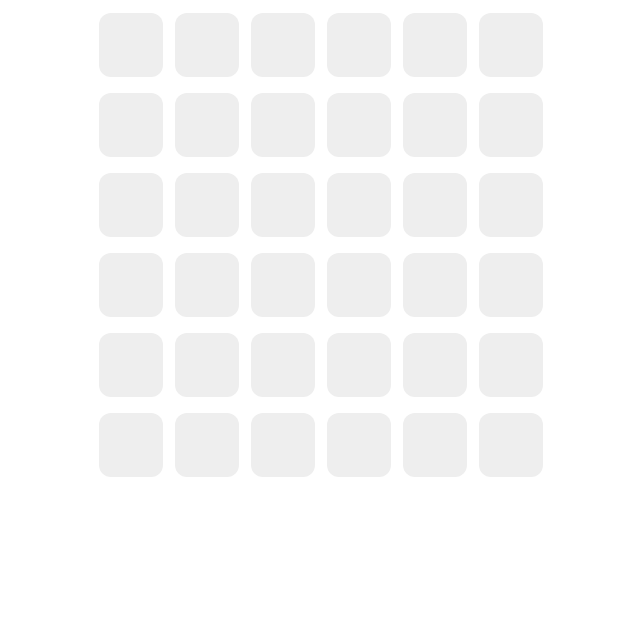
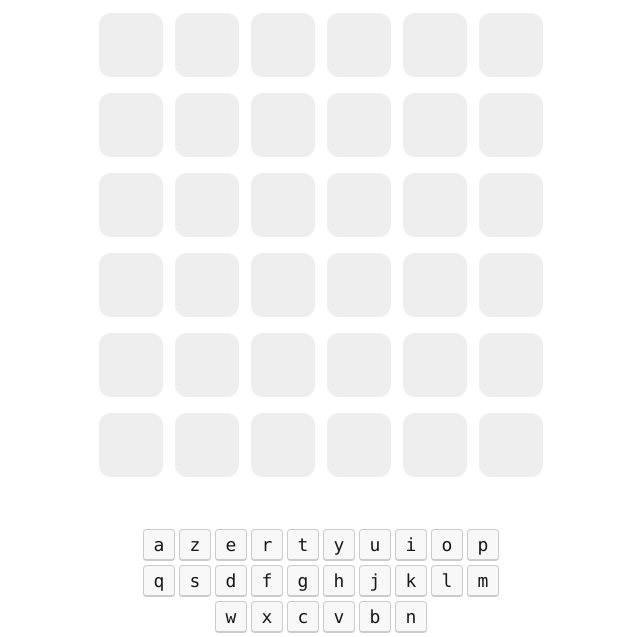
Before and after one commit to BarbierTheo/wordle, a website: page index.html in a window 1280 px wide. Shown: the part 163-800 px from the top of the page, without its empty margins (319-959 px from the left). Drawn offline with Linux system fonts and the light colour scheme.

Commit message:
ajout des lettres utilisées sur le clavier

```diff
--- a/index.html
+++ b/index.html
@@ -151,9 +151,43 @@
             </div>
         </div>
 
-        <div id="retry">
+        <div id="retry" class="h-[3rem]">
         </div>
 
+        <div>
+            <div class="my-1 flex w-full justify-center gap-1">
+                <kbd class="kbd kbd-xl" id="a">a</kbd>
+                <kbd class="kbd kbd-xl" id="z">z</kbd>
+                <kbd class="kbd kbd-xl" id="e">e</kbd>
+                <kbd class="kbd kbd-xl" id="r">r</kbd>
+                <kbd class="kbd kbd-xl" id="t">t</kbd>
+                <kbd class="kbd kbd-xl" id="y">y</kbd>
+                <kbd class="kbd kbd-xl" id="u">u</kbd>
+                <kbd class="kbd kbd-xl" id="i">i</kbd>
+                <kbd class="kbd kbd-xl" id="o">o</kbd>
+                <kbd class="kbd kbd-xl" id="p">p</kbd>
+              </div>
+              <div class="my-1 flex w-full justify-center gap-1">
+                <kbd class="kbd kbd-xl" id="q">q</kbd>
+                <kbd class="kbd kbd-xl" id="s">s</kbd>
+                <kbd class="kbd kbd-xl" id="d">d</kbd>
+                <kbd class="kbd kbd-xl" id="f">f</kbd>
+                <kbd class="kbd kbd-xl" id="g">g</kbd>
+                <kbd class="kbd kbd-xl" id="h">h</kbd>
+                <kbd class="kbd kbd-xl" id="j">j</kbd>
+                <kbd class="kbd kbd-xl" id="k">k</kbd>
+                <kbd class="kbd kbd-xl" id="l">l</kbd>
+                <kbd class="kbd kbd-xl" id="m">m</kbd>
+              </div>
+              <div class="my-1 flex w-full justify-center gap-1">
+                <kbd class="kbd kbd-xl" id="w">w</kbd>
+                <kbd class="kbd kbd-xl" id="x">x</kbd>
+                <kbd class="kbd kbd-xl" id="c">c</kbd>
+                <kbd class="kbd kbd-xl" id="v">v</kbd>
+                <kbd class="kbd kbd-xl" id="b">b</kbd>
+                <kbd class="kbd kbd-xl" id="n">n</kbd>
+              </div>
+        </div>
     </main>
 </body>
 
--- a/js/script.js
+++ b/js/script.js
@@ -11,8 +11,12 @@ fetch("./js/json1.json")
         let wordToFind = dictionnary.mots[Math.floor(Math.random() * 21)]
 
         document.addEventListener('keydown', event => {
+            let userType = event.key
+            console.log(userType)
+            Game()
+        })
 
-
+        function Game() {
 
             if (playable == 0) {
                 if (row < 7) {
@@ -42,7 +46,6 @@ fetch("./js/json1.json")
                         const wordToFindSplit = wordToFind.split('')
                         let verification = 0
 
-                        if (compare === true) {
 
                         for (let i = 1; i <= 6; i++) {
                             // console.log(word[i - 1], wordToFindSplit[i - 1])
@@ -54,19 +57,29 @@ fetch("./js/json1.json")
                                 // console.log(childs[0])
                                 childs[0].classList.add('bg-green-900')
                                 verification++
-                                }
+                                document.getElementById(`${word[i - 1]}`).classList.add('bg-slate-400/15')
 
-                                // Si le mot inclut la lettre
+
+                                // Si le mot inclut la lettre plus largement
+                            } else {
                                 if ((wordToFindSplit.includes(word[i - 1]) === true) && (word[i - 1] !== wordToFindSplit[i - 1])) {
 
                                     let parent = document.getElementById(`row${row}`)
                                     let childs = parent.getElementsByClassName(`letterbox${i}`)
                                     // console.log(childs[0])
                                     childs[0].classList.add('bg-orange-800')
+                                    document.getElementById(`${word[i - 1]}`).classList.add('bg-slate-400/15')
+
+                                    // Opacité du clavier pour lettres inutiles
+                                } else {
+                                    document.getElementById(`${word[i - 1]}`).classList.add('opacity-30')
+                                }
 
                             }
+
                         }
-                        }
+
+
 
                         // Affichage gagné ou perdu
                         console.log(row, verification)
@@ -94,7 +107,7 @@ fetch("./js/json1.json")
                 location.reload()
             }
 
-        })
+        }
 
         console.log(wordToFind)
     })
```
Also changed, not shown: css/style.css. Lines whose indentation alone changed are shown as unchanged.
